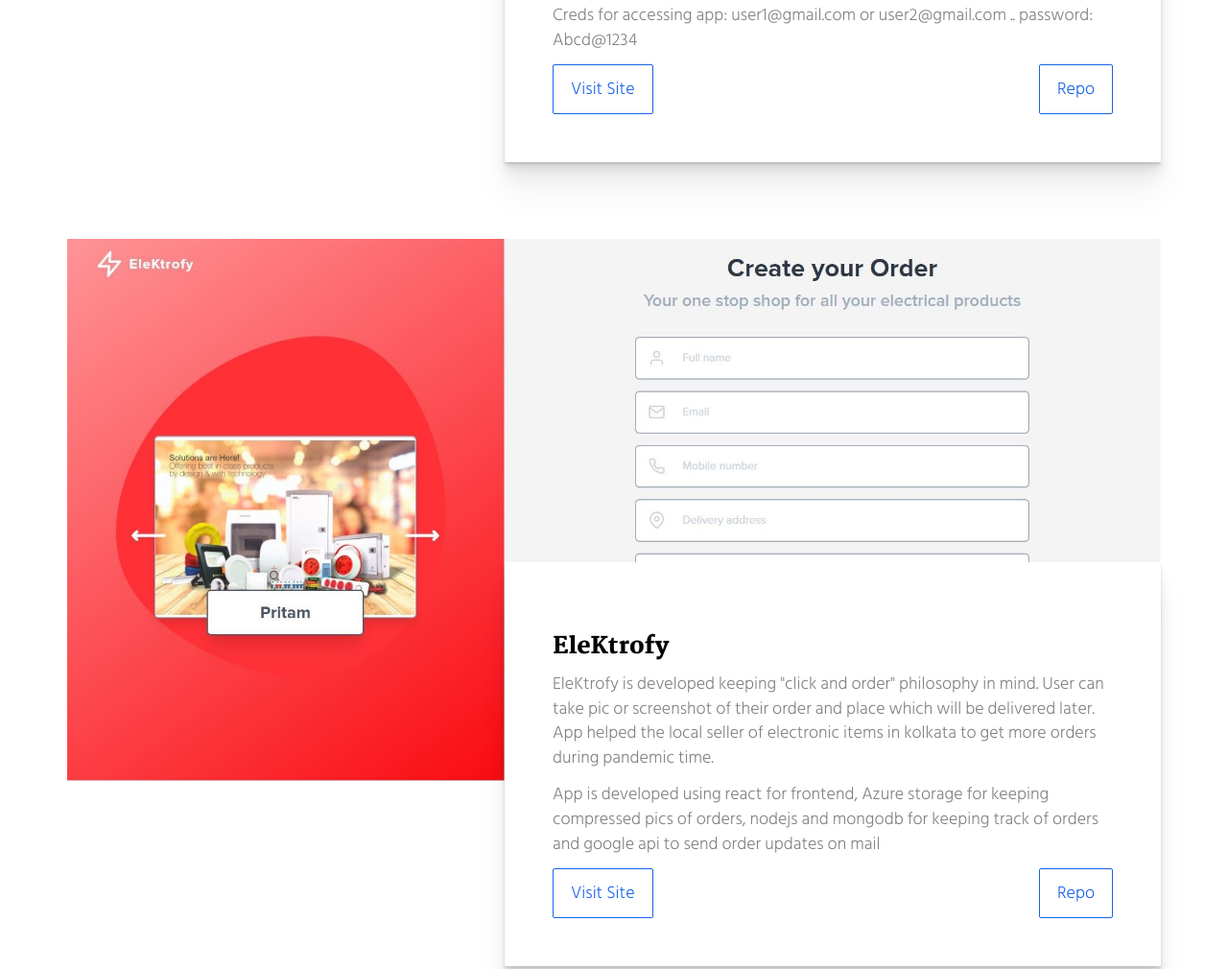
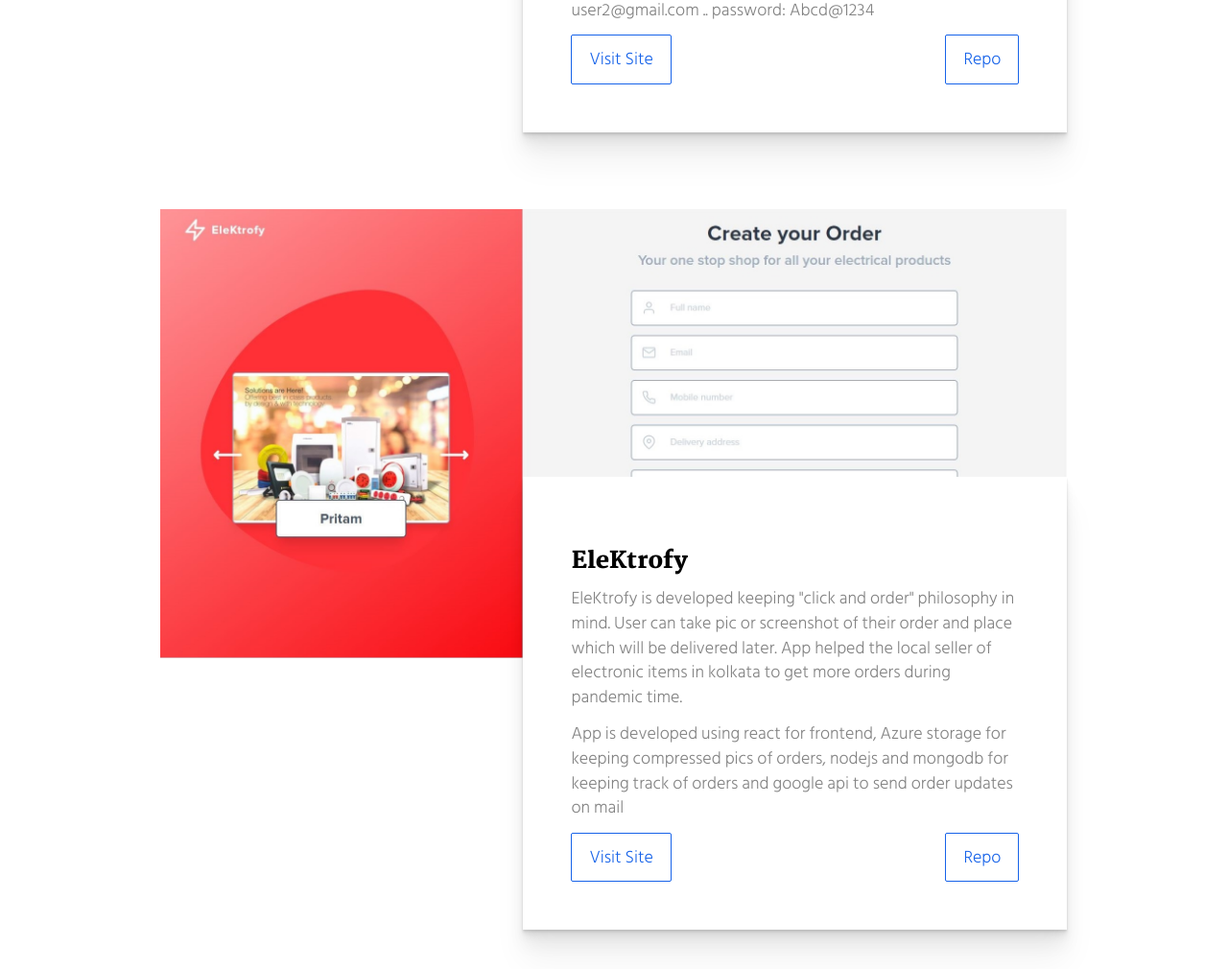
Before and after one commit to CaptWalker/profile, a plain HTML site: page index.html in a window 1280 px wide. Shown: the part 3735-4745 px from the top of the page at 96% size. Drawn offline with Linux system fonts and the light colour scheme.

Commit message:
minor changes in personal project

```diff
--- a/index.html
+++ b/index.html
@@ -189,7 +189,7 @@
             <h2>Personal Projects</h2>
           </div>
         </div>
-        <div class="col-xs-12">
+        <div class="col-xs-10 col-xs-offset-1 col-md-10 col-md-offset-1">
           <div style="margin-top: 8rem;">
             <img class="img-responsive" src="./assets/images/peach-tree-1.JPG">
             <div class="carousel-caption card-shadow">
@@ -214,6 +214,8 @@
               </div>
             </div>
           </div>
+        </div>
+        <div class="col-xs-10 col-xs-offset-1 col-md-10 col-md-offset-1">
           <div style="margin-top: 8rem;">
             <img class="img-responsive" src="./assets/images/elektrofy-1.JPG">
             <div class="carousel-caption card-shadow">
```
